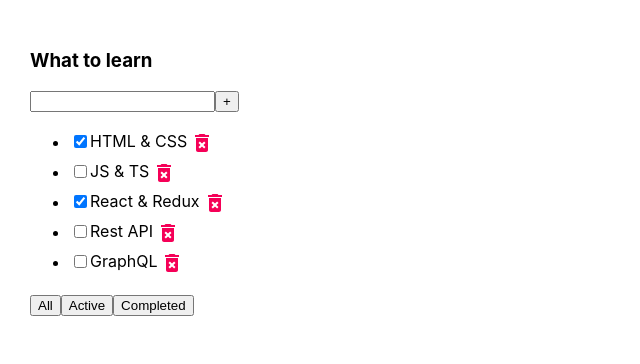
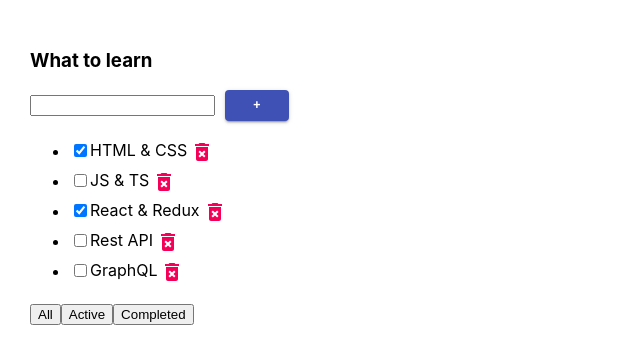
Before and after one commit to Basko-Vladimir/TodoLost-with-TS-Hooks, a React (Create React App) app: page / in a window 1280 px wide. Shown: the top 364 px of the page, without its empty margins (0-640 px from the left). Built offline with nearby package versions, Linux system fonts and the light colour scheme.

Commit message:
03 - implemented possibility task adding on mouse click and on press 'Enter'. Also small code refactoring

```diff
--- a/package.json
+++ b/package.json
@@ -12,10 +12,12 @@
     "@types/node": "^12.0.0",
     "@types/react": "^16.9.0",
     "@types/react-dom": "^16.9.0",
+    "@types/uuid": "^8.0.0",
     "react": "^16.13.1",
     "react-dom": "^16.13.1",
     "react-scripts": "3.4.1",
-    "typescript": "~3.7.2"
+    "typescript": "~3.7.2",
+    "uuid": "^8.3.0"
   },
   "scripts": {
     "start": "react-scripts start",
--- a/src/App.tsx
+++ b/src/App.tsx
@@ -2,24 +2,31 @@
 import './App.css';
 import {TodoList} from './UI/TodoList';
 import {TasksType} from './Types/commonTypes';
+import {v1} from 'uuid';
 
 export function App() {
     const [tasks, setTasks] = useState<Array<TasksType>>([
-        {id: 1, title: 'HTML & CSS', isDone: true},
-        {id: 2, title: 'JS & TS', isDone: false},
-        {id: 3, title: 'React & Redux', isDone: true},
-        {id: 4, title: 'Rest API', isDone: false},
-        {id: 5, title: 'GraphQL', isDone: false}
+        {id: v1(), title: 'HTML & CSS', isDone: true},
+        {id: v1(), title: 'JS & TS', isDone: false},
+        {id: v1(), title: 'React & Redux', isDone: true},
+        {id: v1(), title: 'Rest API', isDone: false},
+        {id: v1(), title: 'GraphQL', isDone: false}
     ])
 
-    const deleteTask = (taskId: number) => {
-        const newTasksList = tasks.filter( task => taskId !==task.id )
+    const deleteTask = (taskId: string) => {
+        const newTasksList = tasks.filter( task => taskId !== task.id )
         setTasks(newTasksList);
+    }
+
+    const addTask = (newValue: string) => {
+        const newTask = {id: v1(), title: newValue, isDone: false}
+        setTasks([newTask, ...tasks]);
     }
 
     return (
         <div className="App">
-            <TodoList title={'What to learn'} tasks={tasks} deleteTask={deleteTask}/>
+            <TodoList title={'What to learn'} tasks={tasks}
+                      deleteTask={deleteTask} addTask={addTask}/>
         </div>
     );
 }
--- a/src/Types/commonTypes.ts
+++ b/src/Types/commonTypes.ts
@@ -1,5 +1,5 @@
 export type TasksType = {
-    id: number
+    id: string
     title: string
     isDone: boolean
 }
--- a/src/UI/TodoList.tsx
+++ b/src/UI/TodoList.tsx
@@ -1,18 +1,22 @@
-import React, {useState} from 'react';
+import React, {useState, ChangeEvent} from 'react';
 import IconButton from '@material-ui/core/IconButton';
 import DeleteForeverIcon from '@material-ui/icons/DeleteForever';
 import {TasksType} from '../Types/commonTypes';
+import {Button} from '@material-ui/core';
 
 export type TodoListType = {
     title: string
     tasks: Array<TasksType>
-    deleteTask: (id:number) => void
+    deleteTask: (id: string) => void
+    addTask: (value: string) => void
 }
 
 export const TodoList: React.FC<TodoListType> = (props) => {
-    const {title, tasks, deleteTask} = props;
+    const {title, tasks, deleteTask, addTask} = props;
 
-    const [filter, setFilter] = useState<string| null>('All')
+
+    const [filter, setFilter] = useState<string| null>('All');
+    const [inputValue, setInputValue] = useState<string>('');
     let filteredTasks = tasks;
 
     if (filter === 'Active') {
@@ -25,12 +29,27 @@
         setFilter(e.currentTarget.textContent)
     }
 
+    const changeInputValue = (e: ChangeEvent<HTMLInputElement>) => {
+        setInputValue(e.currentTarget.value)
+    }
+
+    const onKeyPress = (e: React.KeyboardEvent<HTMLInputElement>) => {
+        e.charCode === 13 && onAddTask();
+    }
+
+    const onAddTask = () => {
+        addTask(inputValue);
+        setInputValue('');
+    }
+
     return (
         <div>
             <h3>{title}</h3>
             <div>
-                <input/>
-                <button>+</button>
+                <input value={inputValue} onChange={changeInputValue} onKeyPress={onKeyPress}/>
+                <Button variant="contained" color="primary"
+                        size={'small'} style={{marginLeft: '10px'}}
+                        onClick={onAddTask}>+</Button>
             </div>
             <ul>
                 {
```
Also changed, not shown: 1 other file (tests, documents, lock files or other folders).
